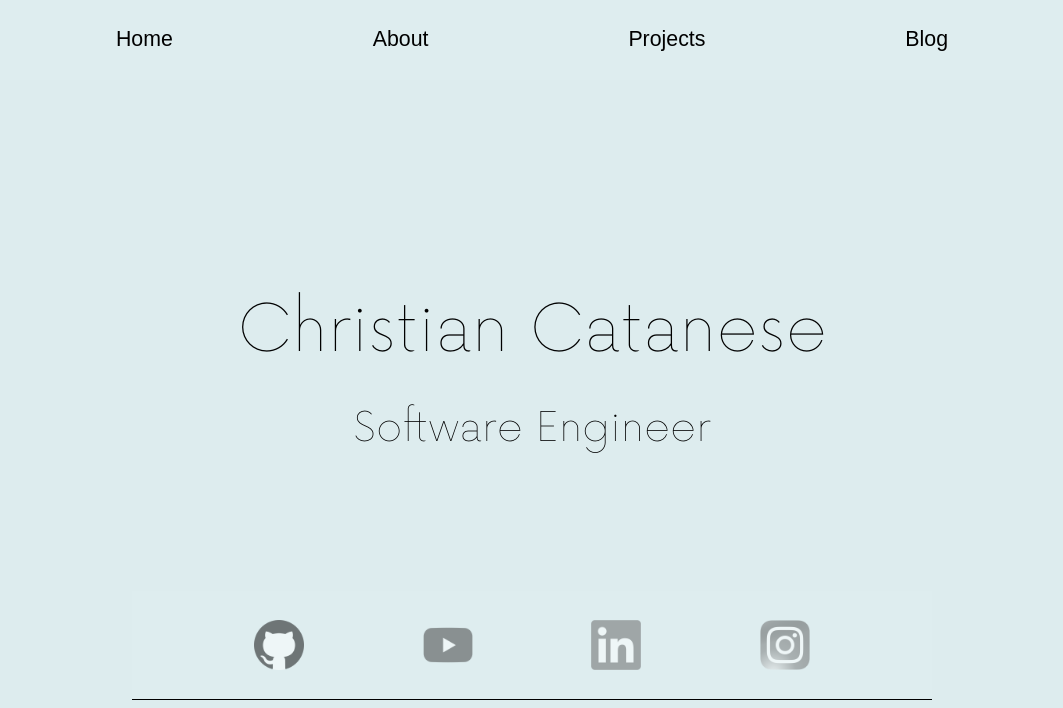
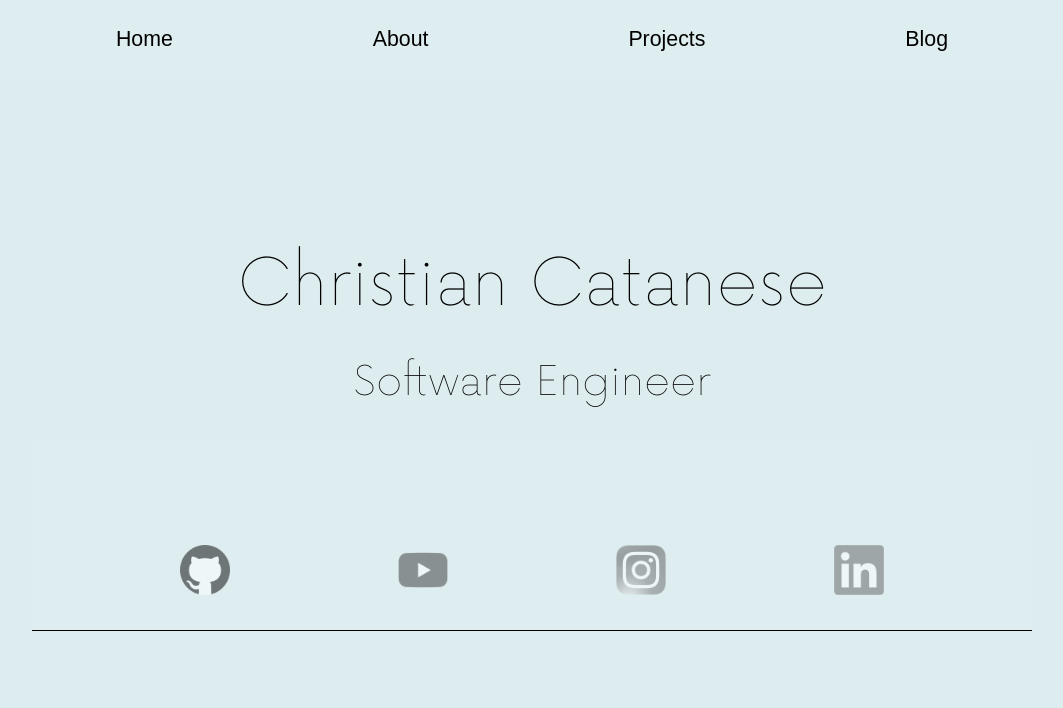
Before and after one commit to c-catanese/christiancatanese, a Next.js app: page / in a window 1280 px wide. Shown: the top 708 px of the page, without its empty margins (108-1171 px from the left). Built offline with nearby package versions, Linux system fonts and the light colour scheme.

Commit message:
cool hover affect added footer to projects

```diff
--- a/app/Components/footer/footer.module.scss
+++ b/app/Components/footer/footer.module.scss
@@ -1,17 +1,14 @@
 .container {
-  position: absolute;
-  bottom: 100px;
-  left: 50%;
-  transform: translateX(-50%);
+  position: relative;
   width: 90%;
-  max-width: 800px;
+  max-width: 1000px;
   color: black;
   background-color: #deedef;
   height: fit-content;
   display: flex;
   flex-direction: row;
   justify-content: flex-end;
-  padding: 1.5rem;
+  padding: 100px 0px 30px 0px;
   z-index: 10;
   border-bottom: 1px solid black;;
 }
--- a/app/Components/footer/footer.tsx
+++ b/app/Components/footer/footer.tsx
@@ -11,8 +11,8 @@ export default function Footer() {
       <div className={styles.logoContainer}>
           <IconWithHover img="/githubLogo.webp" text="Github"  link="https://github.com/c-catanese/"/>
           <IconWithHover img="/youtubeLogo.webp" text="Youtube"  link="https://www.youtube.com/@fawlen_gaming"/>
+          <IconWithHover img="/instagramLogo.webp" text="Instagram"  link="https://www.instagram.com/c.catanese"/>
           <IconWithHover img="/linkedInLogo.png" text="LinkedIn"  link="https://www.linkedin.com/in/christian-catanese/"/>
-          <IconWithHover img="/instagramLogo.webp" text="Instagram"  link="https://www.instagram.com/c.catanese"/>
       </div>
     </div>
   );
--- a/app/Home.module.scss
+++ b/app/Home.module.scss
@@ -74,6 +74,7 @@
   font-family: "now";
   color: black;
   font-size: 4rem;
+  padding-top: 100px;
 }
 
 .subtitleWrapper {
--- a/app/about/page.module.scss
+++ b/app/about/page.module.scss
@@ -30,6 +30,7 @@
   margin-top: 10px;
   border-radius: 50%;
   border: 2px solid black;
+  filter: grayscale(100%);
 }
 
 .textBlock{
--- a/app/about/page.tsx
+++ b/app/about/page.tsx
@@ -21,6 +21,7 @@ export default function About() {
         <h2 className={styles.heading}>Skills:</h2>
         <p> Javascript, Typescript, CSS, HTML, </p>
       </div>
+
     </div>
   );
 }
--- a/app/projects/page.module.scss
+++ b/app/projects/page.module.scss
@@ -2,5 +2,8 @@
   background-color: var(--color-main);
   width: 100%;
   height: calc(100% - 64px);
-  padding-top: 80px;
+  padding: 80px 0 80px 0;
+  display: flex;
+  flex-direction: column;
+  align-items: center;
 }
--- a/app/projects/page.tsx
+++ b/app/projects/page.tsx
@@ -1,6 +1,7 @@
 "use client"
 import styles from "./page.module.scss";
 import Project from "../Components/project/project"
+import Footer from "../Components/footer/footer";
 
 export default function Projects() {
   return (
@@ -20,7 +21,7 @@ export default function Projects() {
         alignmentLeft={true}
         url={"https://www.tccginc.com"}
         description={`In High School I did some work from time to time with a local technology consulting company and they reached out to me following my college graduation and asked me to build them a new website.\n\n They wanted a Single Page Application with a lot of information in it and I decided to use Next and created them a site with a navbar that scrolls on click. \n\n This was my first project using AVIF files and I also tested out WebP files and although they were compatible with more browsers I thought the AVIF files were better for this particular project due to it being a technology company.\n\n There was no need for a database in this project since it's just a landing page but I had to use AI to create a logo which was tedious because they aren't very good at generating images with letters.`}/>
-
+      <Footer/>
       {/* <Project title={'SolidRewind'} alignmentLeft={false} url={"https://vandytft.com"} description=""/> */}
    </div>
   );
```
